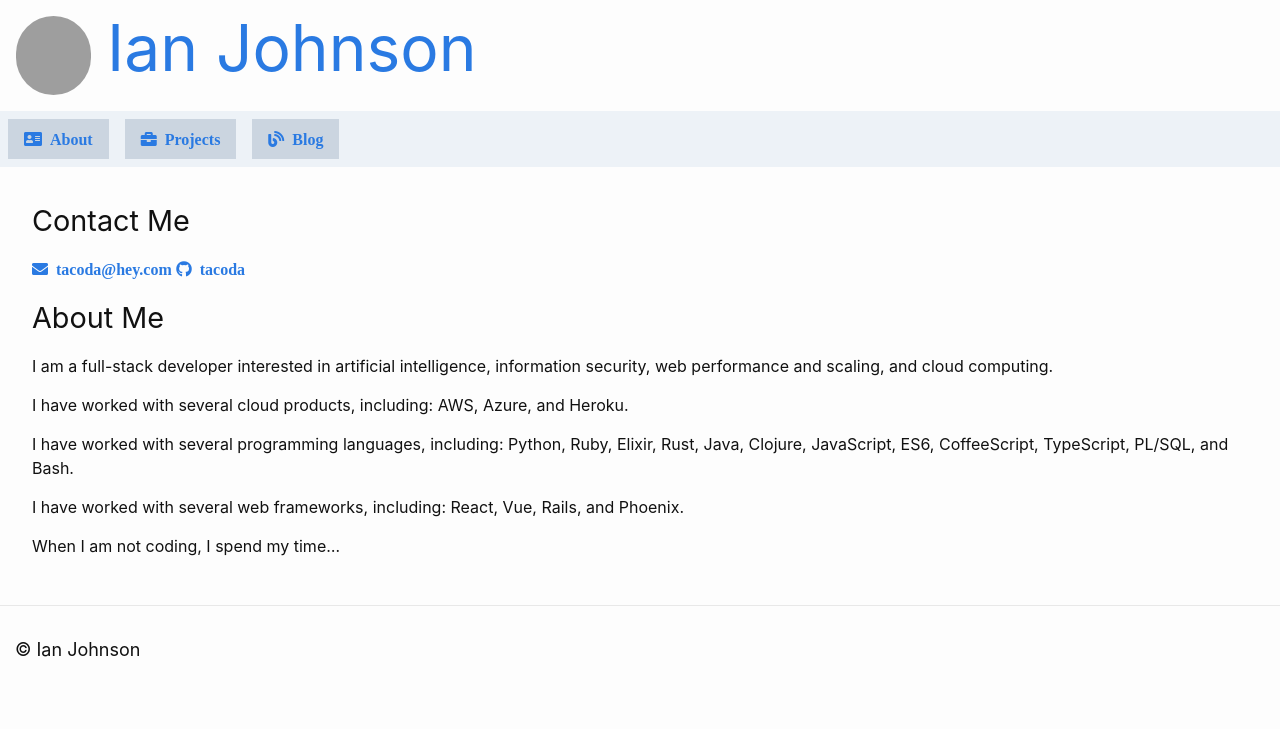
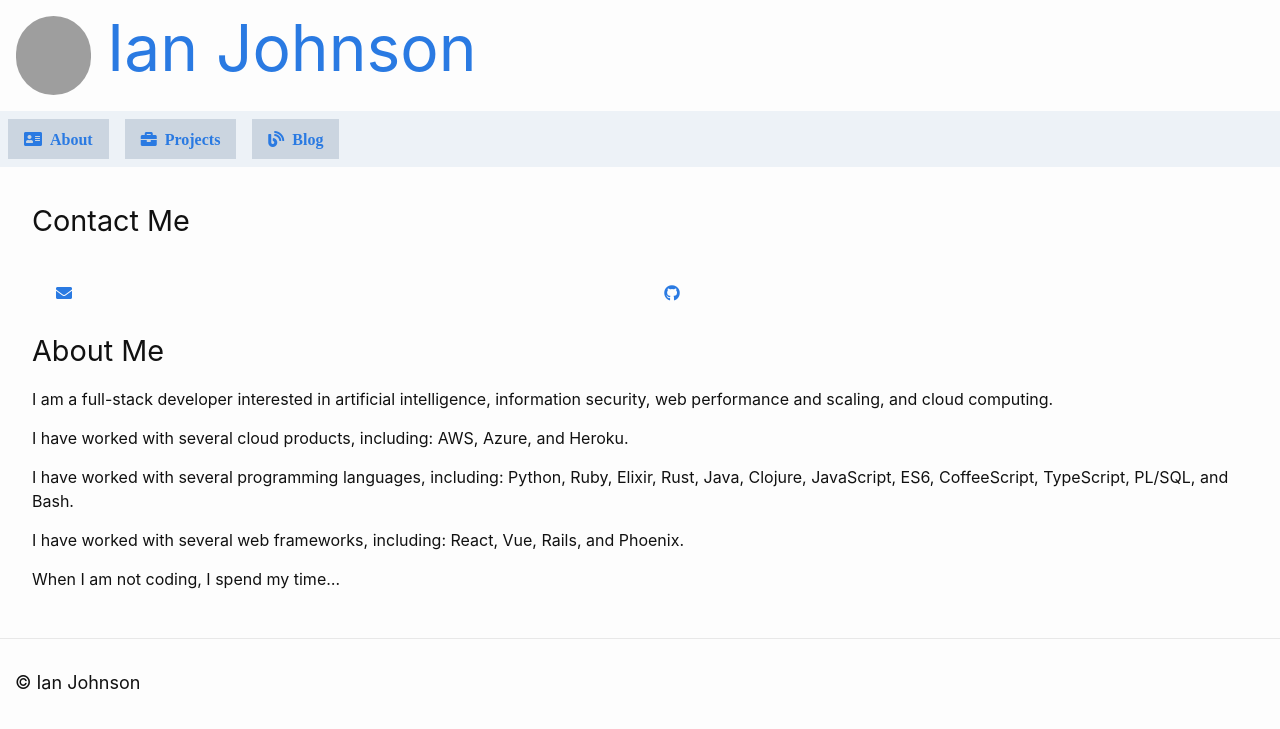
Before and after one commit to tacoda/tacoda.github.io, a Jekyll site: the page built from index.md, in a window 1280 px wide. Shown: the top 729 px of the page. Built offline with Jekyll 4.4.1, drawn with Linux system fonts in a browser that asks for light colours; grey boxes are pictures that could not be loaded.

Commit message:
Update contact link styling

```diff
--- a/index.md
+++ b/index.md
@@ -4,8 +4,14 @@
 
 # Contact Me
 
-<a href="mailto:tacoda@hey.com"><i class="fas fa-envelope">&nbsp; tacoda@hey.com</i></a>
-<a href="https://github.com/tacoda"><i class="fab fa-github">&nbsp; <i class="fas">{{ site.github_username }}</i></i></a>
+<div class="flex">
+  <div class="flex-auto p-6">
+    <a href="mailto:tacoda@hey.com"><i class="fas fa-envelope"></i></a>
+  </div>
+  <div class="flex-auto p-6">
+    <a href="https://github.com/tacoda"><i class="fab fa-github"></i></a>
+  </div>
+</div>
 
 # About Me
 
```
